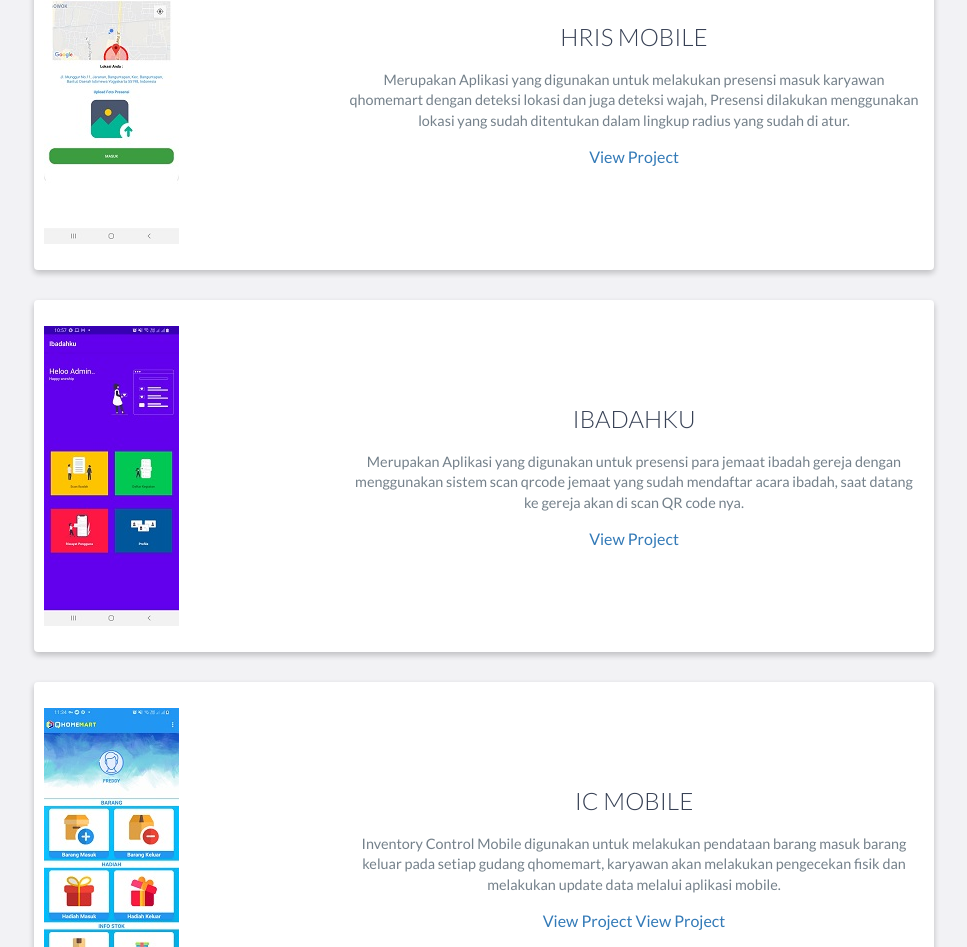
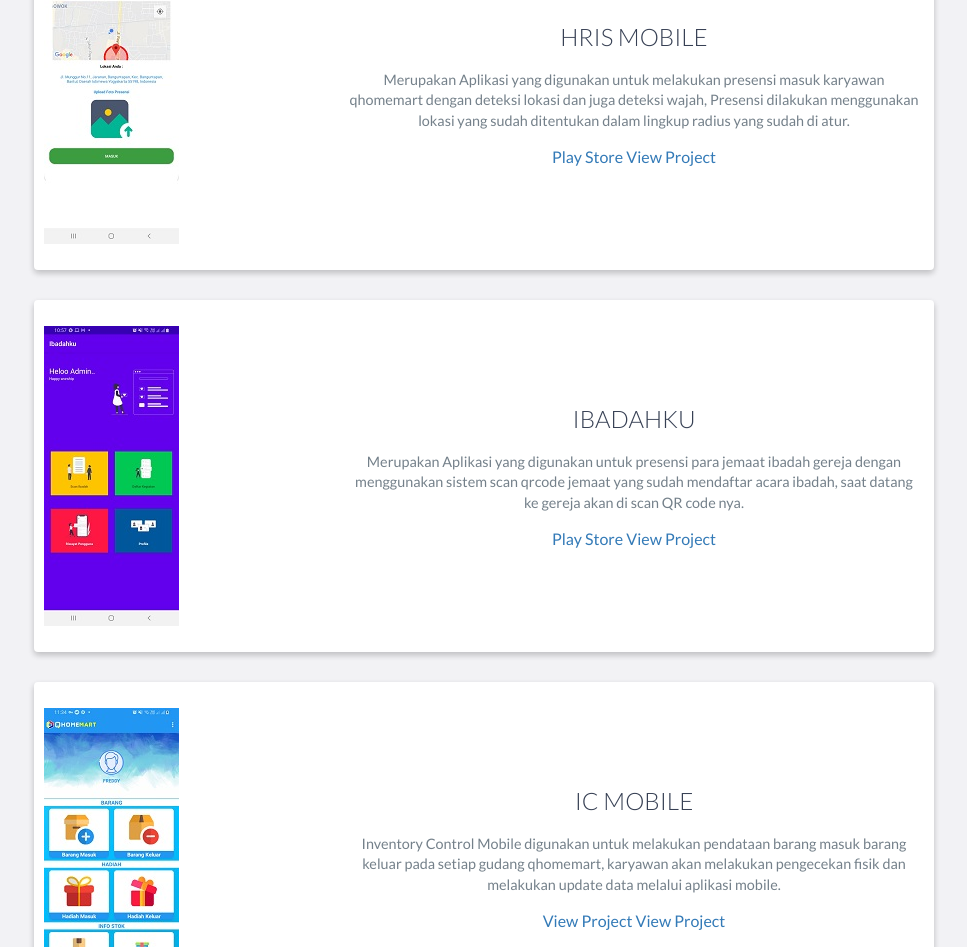
Before and after one commit to diospratama/diospratama.github.io, a website: page index.html in a window 1280 px wide. Shown: the part 2376-3323 px from the top of the page, without its empty margins (156-1123 px from the left). Drawn offline with nearby package versions, Linux system fonts and the light colour scheme.

Commit message:
Update index.html

```diff
--- a/index.html
+++ b/index.html
@@ -148,8 +148,8 @@
                             Merupakan Aplikasi yang digunakan untuk melakukan presensi masuk karyawan qhomemart dengan deteksi lokasi dan juga deteksi wajah,
 			    Presensi dilakukan menggunakan lokasi yang sudah ditentukan dalam lingkup radius yang sudah di atur.
                         </p>
-                        <a href="https://play.google.com/store/apps/details?id=com.app.mobiledev.apphris">View Project</a>
-<!-- 			<a href="https://www.dropbox.com/sh/giiepfs9o2789pu/AADDJybyRGcZwn7AY-k1Yp3Ca?dl=0&preview=hris_mobile.apk">View Project</a> -->
+                        <a href="https://play.google.com/store/apps/details?id=com.app.mobiledev.apphris">Play Store</a>
+			<a href="https://www.dropbox.com/sh/giiepfs9o2789pu/AADDJybyRGcZwn7AY-k1Yp3Ca?dl=0&preview=hris_mobile.apk">View Project</a>
                     </div>
                     <!-- End .project-info -->
                 </div>
@@ -168,8 +168,9 @@
                             Merupakan Aplikasi yang digunakan untuk presensi para jemaat ibadah gereja dengan menggunakan sistem scan qrcode
 			    jemaat yang sudah mendaftar acara ibadah, saat datang ke gereja akan di scan QR code nya.
                         </p>
-                        <a href="https://play.google.com/store/apps/details?id=com.apps.ibadahku">View Project</a>
-<!-- 			    <a href="https://www.dropbox.com/sh/giiepfs9o2789pu/AADDJybyRGcZwn7AY-k1Yp3Ca?dl=0&preview=ibadahku_mobile.apk">View Project</a> -->
+			     <a href="https://play.google.com/store/apps/details?id=com.apps.ibadahku">Play Store</a>
+                            <a href="https://www.dropbox.com/sh/giiepfs9o2789pu/AADDJybyRGcZwn7AY-k1Yp3Ca?dl=0&preview=ibadahku_mobile.apk">View Project</a>
+
                     </div>
                     <!-- End .project-info -->
                 </div>
```
